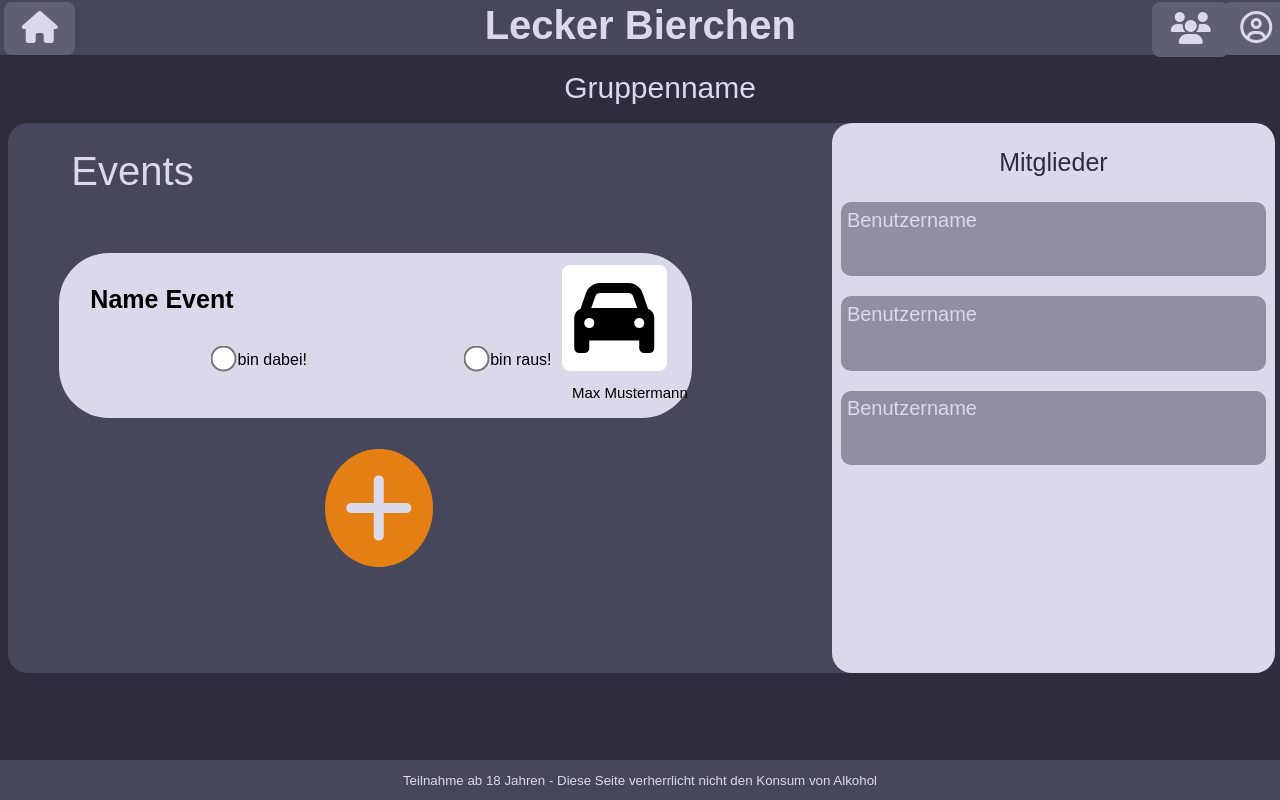
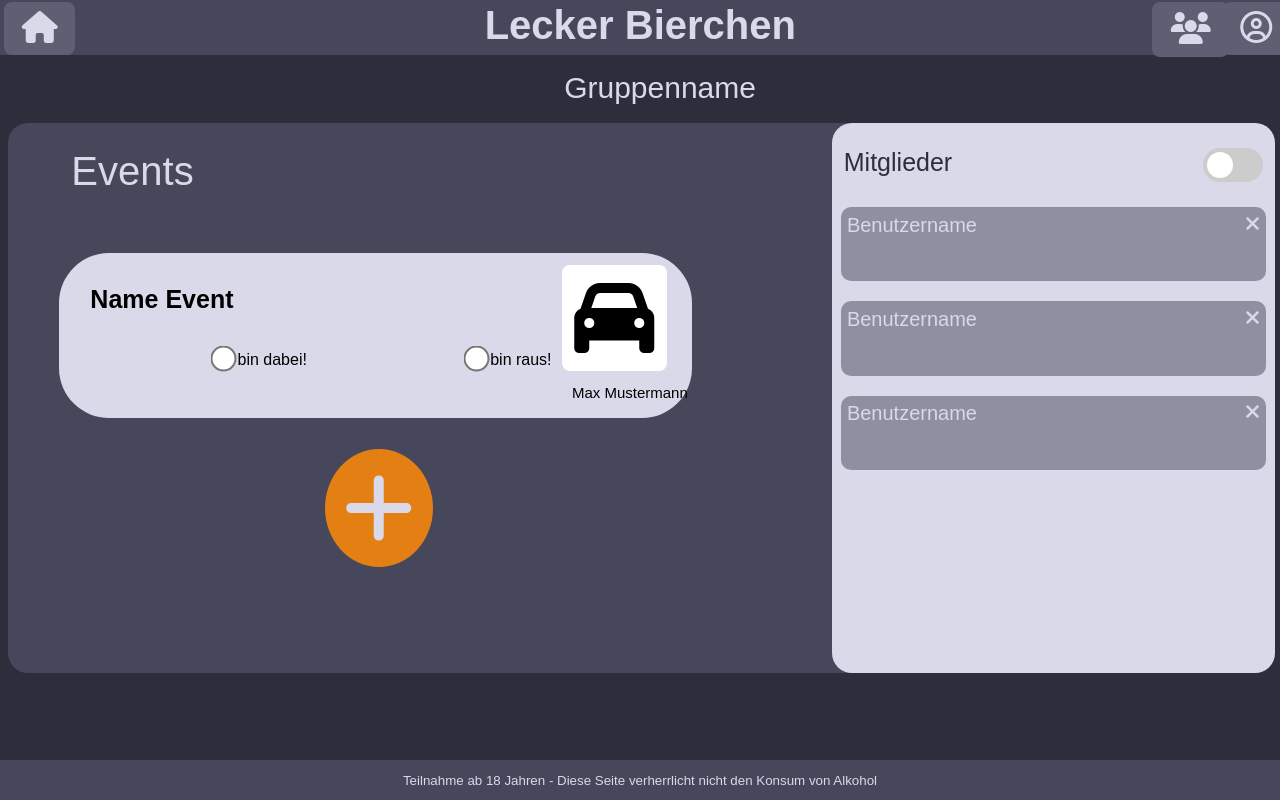
Before and after one commit to felix01101100011001010110010101101100/Lecker-Bierchen, a plain HTML site: page public/html/gruppen.html in a window 1280 px wide. Drawn offline with Linux system fonts and the light colour scheme.

Commit message:
button und switch hinzugefuegt

```diff
--- a/public/html/gruppen.html
+++ b/public/html/gruppen.html
@@ -23,15 +23,15 @@
     <main id="gruppenseiteMain">
 
         <aside>
-            <p id="mitglieder">Mitglieder</p>
+            <p id="mitglieder">Mitglieder <label class="switch"><input type="checkbox"><span class="slider round"></span></label></p>
             <div id="benutzernameboxen">
-                <p id="benutzername">Benutzername</p>
+                <p id="benutzername">Benutzername <i id="bnEntfernen" class="fa-solid fa-xmark"></i></p>
             </div>
             <div id="benutzernameboxen">
-                <p id="benutzername">Benutzername</p>
+                <p id="benutzername">Benutzername <i id="bnEntfernen" class="fa-solid fa-xmark"></i></p>
             </div>
             <div id="benutzernameboxen">
-                <p id="benutzername">Benutzername</p>
+                <p id="benutzername">Benutzername <i id="bnEntfernen" class="fa-solid fa-xmark"></i></p>
             </div>
         </aside>
 
--- a/public/stylesheets/style.css
+++ b/public/stylesheets/style.css
@@ -132,7 +132,8 @@ aside{
 }
 
 #mitglider{
-    margin:2%;
+    margin-top: 2%;
+    float:left;
 }
 
 #benutzernameboxen{
@@ -154,6 +155,65 @@ aside{
 
 #bnEntfernen{
     float: right;
+}
+
+.switch {
+    margin-left: 55%;
+    position: relative;
+    display: inline-block;
+    width: 60px;
+    height: 34px;
+}
+
+.switch input {
+    opacity: 0;
+    width: 0;
+    height: 0;
+}
+
+.slider {
+    position: absolute;
+    cursor: pointer;
+    top: 0;
+    left: 0;
+    right: 0;
+    bottom: 0;
+    background-color: #ccc;
+    -webkit-transition: .4s;
+    transition: .4s;
+}
+
+.slider:before {
+    position: absolute;
+    content: "";
+    height: 26px;
+    width: 26px;
+    left: 4px;
+    bottom: 4px;
+    background-color: white;
+    -webkit-transition: .4s;
+    transition: .4s;
+}
+
+input:checked + .slider {
+    background-color: #009876;
+}
+
+input:focus + .slider {
+    box-shadow: 0 0 1px #2196F3;
+}
+
+input:checked + .slider:before {
+    -webkit-transform: translateX(26px);
+    -ms-transform: translateX(26px);
+    transform: translateX(26px);
+}
+.slider.round {
+    border-radius: 34px;
+}
+
+.slider.round:before {
+    border-radius: 50%;
 }
 
 #events{
```
